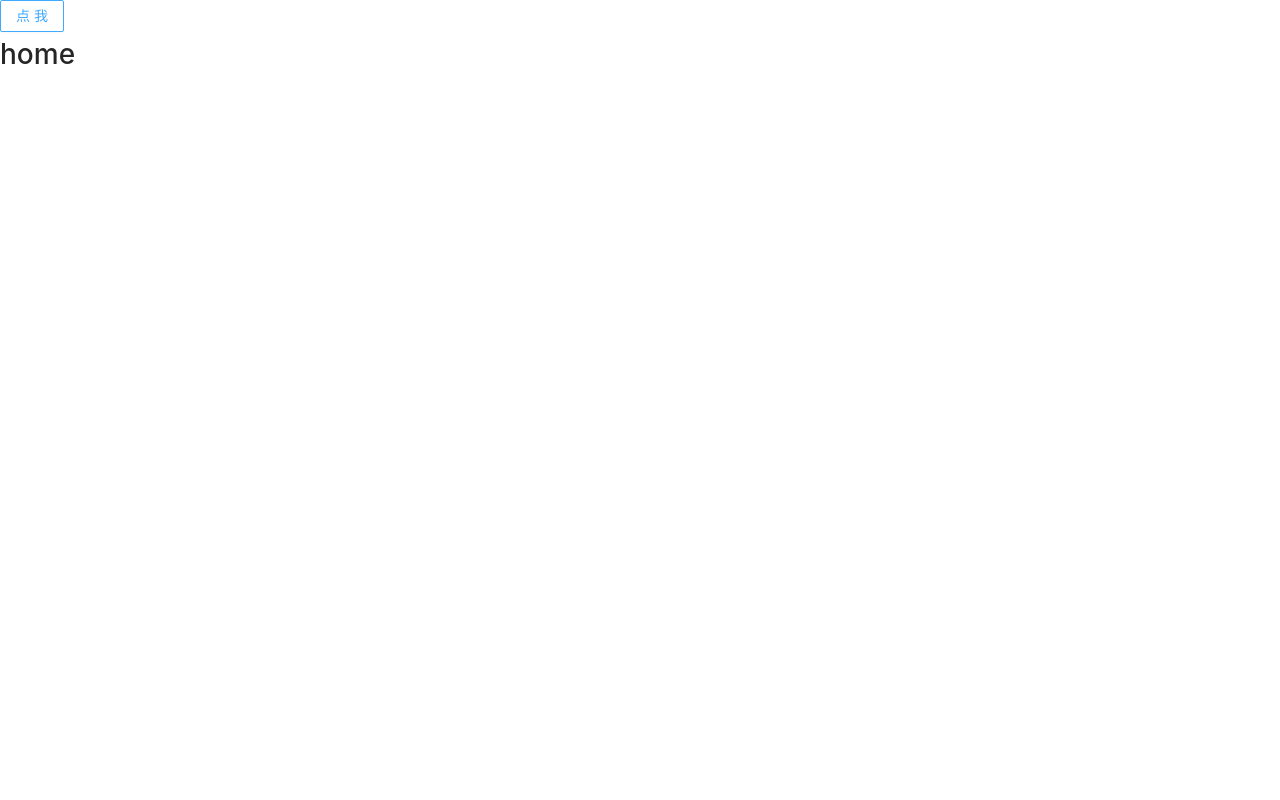
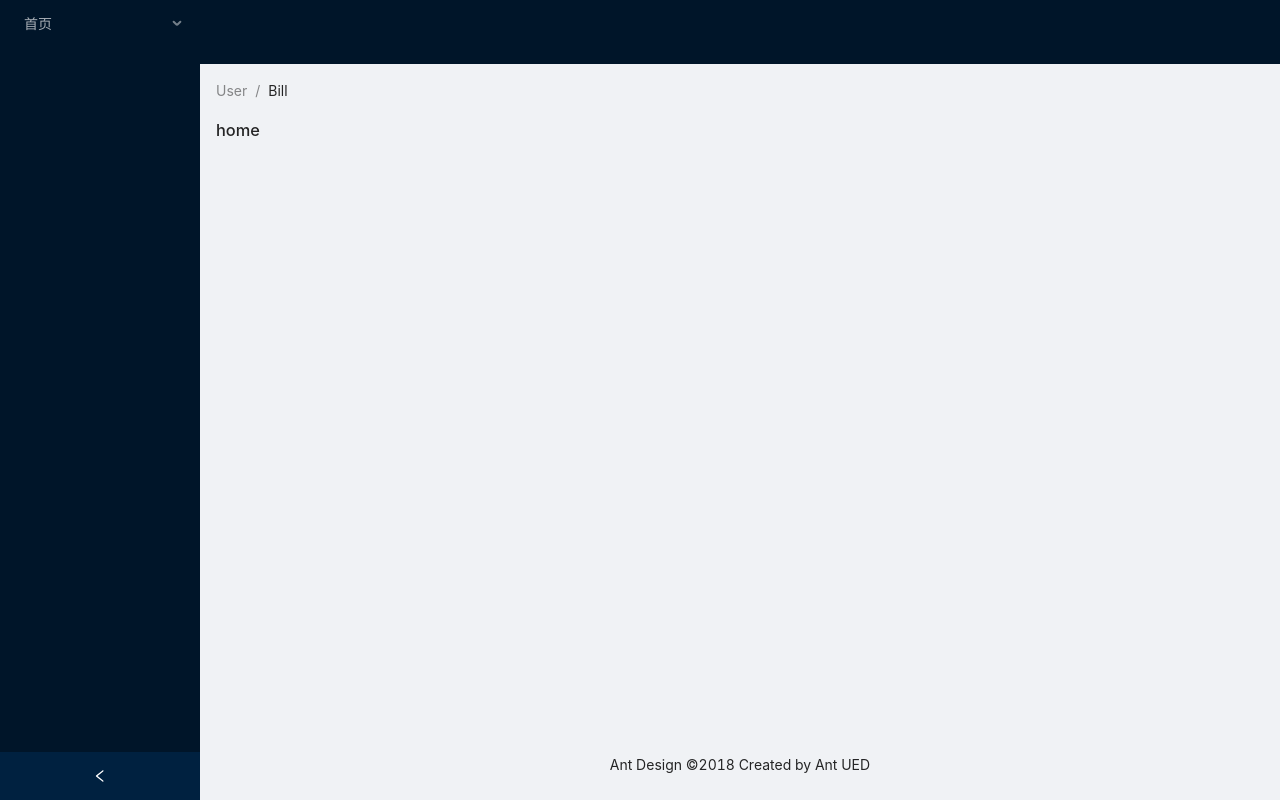
Before and after one commit to imchaoyu/react-framework-webpack, a React app: page /home in a window 1280 px wide. Built offline with nearby package versions, Linux system fonts and the light colour scheme.

Commit message:
feat: 增加路由功能

```diff
--- a/config/webpack.config.js
+++ b/config/webpack.config.js
@@ -231,7 +231,7 @@ module.exports = function (env) {
       alias: {
         // 配置别名
         '@': resolveAPP('../src'),
-        '@api': resolveAPP('../src/api'),
+        '@api': resolveAPP('../src/services'),
       },
     },
     externals,
--- a/package.json
+++ b/package.json
@@ -45,10 +45,12 @@
     "webpack-dev-server": "^4.9.3"
   },
   "dependencies": {
+    "@ant-design/icons": "^4.7.0",
     "antd": "^4.22.2",
     "axios": "^0.27.2",
     "react": "^18.2.0",
     "react-dom": "^18.2.0",
+    "react-helmet-async": "^1.3.0",
     "react-router-dom": "^6.3.0"
   },
   "keywords": [
--- /dev/null
+++ b/src/layout/BasicLayout.js
@@ -0,0 +1,109 @@
+import { routes } from '@/routers/routes';
+import { Breadcrumb, Layout, Menu } from 'antd';
+import { useState } from 'react';
+import { Helmet, HelmetProvider } from 'react-helmet-async';
+import { Outlet, useLocation, useNavigate, useParams } from 'react-router-dom';
+const { Header, Content, Footer, Sider } = Layout;
+console.log('routes: ', routes);
+
+function getItem(label, key, iconText, children) {
+  const icon = '';
+  const title = icon ?? label;
+  return {
+    key,
+    icon,
+    children,
+    label,
+    title,
+  };
+}
+
+const title = '测试-';
+const getMenuData = (list = routes) => {
+  let menu = [];
+  list.map((route) => {
+    const isHide = route?.hideInMenu ?? false;
+    const isLayout = route?.layout ?? true;
+    (isHide || isLayout) &&
+      route.name &&
+      menu.push(
+        getItem(
+          route.name,
+          route.path,
+          route.icon,
+          route.children && [...getMenuData(route.children)],
+        ),
+      );
+  });
+  return menu;
+};
+const menuData = getMenuData();
+
+const BasicLayout = (props) => {
+  const navigate = useNavigate();
+  const location = useLocation();
+  const params = useParams();
+
+  const [collapsed, setCollapsed] = useState(false);
+  const handlerMenuClick = (info) => {
+    navigate(info.key);
+  };
+  return (
+    <>
+      <HelmetProvider>
+        <Helmet>
+          <title>{title}</title>
+          <meta name="description" content={title} />
+        </Helmet>
+      </HelmetProvider>
+      <Layout
+        style={{
+          minHeight: '100vh',
+        }}
+      >
+        <Sider collapsible collapsed={collapsed} onCollapse={(value) => setCollapsed(value)}>
+          <div className="logo" />
+          <Menu
+            theme="dark"
+            defaultSelectedKeys={['1']}
+            mode="inline"
+            items={menuData}
+            onClick={handlerMenuClick}
+          />
+        </Sider>
+        <Layout className="site-layout">
+          <Header
+            className="site-layout-background"
+            style={{
+              padding: 0,
+            }}
+          />
+          <Content
+            style={{
+              margin: '0 16px',
+            }}
+          >
+            <Breadcrumb
+              style={{
+                margin: '16px 0',
+              }}
+            >
+              <Breadcrumb.Item>User</Breadcrumb.Item>
+              <Breadcrumb.Item>Bill</Breadcrumb.Item>
+            </Breadcrumb>
+            <Outlet />
+          </Content>
+          <Footer
+            style={{
+              textAlign: 'center',
+            }}
+          >
+            Ant Design ©2018 Created by Ant UED
+          </Footer>
+        </Layout>
+      </Layout>
+    </>
+  );
+};
+
+export default BasicLayout;
--- /dev/null
+++ b/src/layout/index.js
@@ -0,0 +1,2 @@
+import BasicLayout from './BasicLayout';
+export { BasicLayout as default };
--- a/src/App.js
+++ b/src/pages/App.js
@@ -1,4 +1,4 @@
-import { getKeyByDemo } from '@/services/demo';
+import { getKeyByDemo } from '@api/demo';
 import { Button } from 'antd';
 import { useState } from 'react';
 import { Outlet } from 'react-router-dom';
--- a/src/routers/index.js
+++ b/src/routers/index.js
@@ -1,23 +1,50 @@
-import React from 'react';
+import { lazy, memo, Suspense } from 'react';
 import { BrowserRouter as Router, Navigate, Route, Routes } from 'react-router-dom';
 
-// import Loading from 'components/loading';
-// import NotFind from 'components/notFind';
+import Loading from '@/components/Loading';
+import BasicLayout from '@/layout/BasicLayout';
+import { routes } from './routes';
 
-import { mainRouteConfig } from './routes';
+//
+const lazyLoad = (path) => {
+  if (!path) return;
+  const regPath = path.replace('./', '');
+  console.log('`@/pages/${regPath}`: ', `@/pages/${regPath}`);
+  return lazy(() => import(`@/pages/${regPath}`));
+};
 
 const renderRouter = (routerList) => {
   return routerList.map((item) => {
-    const { path, exact, noAuth, children } = item;
-    const token = localStorage.getItem('token');
-    // 无权限拦截
-    if (!noAuth && !token)
-      return <Route path="*" key={'login'} element={<Navigate to="/login" />} />;
+    const { path, children } = item;
+    const layout = item.layout ?? true;
+    // const token = localStorage.getItem('token');
+    // console.log(token);
+    // if (!noAuth && !token) return <Route path="*" element={<Navigate to="/login" />} />;
+    // const ele = LazyLoad(item.component);
+    // console.log(item.component, ele);
+    if (!item.path) {
+      return <Route path={item.from} element={<item.to />} />;
+    }
+    const ele = item.component && !layout ? <item.component /> : <BasicLayout />;
+
     return (
-      <Route key={path} exact={exact} path={path} element={<item.component />}>
+      <Route
+        key={path}
+        exact={item.exact ?? true}
+        path={path}
+        element={item.redirect ? <Navigate to={item.redirect} /> : ele}
+      >
         {!!children &&
           children.map((i) => {
-            return <Route key={i.path} exact={i.exact} path={i.path} element={<i.component />} />;
+            const iele = i.component && !i.layout ? <i.component /> : <BasicLayout />;
+            return (
+              <Route
+                key={i.path}
+                exact={i.exact ?? true}
+                path={i.path}
+                element={i.redirect ? <Navigate to={i.redirect} /> : iele}
+              />
+            );
           })}
       </Route>
     );
@@ -27,15 +54,11 @@ const renderRouter = (routerList) => {
 const Routers = (props) => {
   return (
     <Router>
-      <React.Suspense fallback={<>loading...</>}>
-        <Routes>
-          {renderRouter(mainRouteConfig)}
-          {/* 404 */}
-          <Route path="*" element={<>404,to login</>} />
-        </Routes>
-      </React.Suspense>
+      <Suspense fallback={<Loading />}>
+        <Routes>{renderRouter(routes)}</Routes>
+      </Suspense>
     </Router>
   );
 };
 
-export default React.memo(Routers);
+export default memo(Routers);
--- a/src/routers/routes.js
+++ b/src/routers/routes.js
@@ -1,23 +1,45 @@
 //index.js
-import React from 'react';
+import { NotFound } from '@/components/404';
+import { lazy } from 'react';
 
-const App = React.lazy(() => import(/* webpackChunkName: "Home" */ '@/App'));
-const Login = React.lazy(() => import(/* webpackChunkName: "Login" */ '@/pages/login'));
-const System = React.lazy(() => import(/* webpackChunkName: "Login" */ '@/pages/system'));
-const Home = React.lazy(() => import(/* webpackChunkName: "Login" */ '@/pages/home'));
+// const BasicLayout = lazy(() => import(/* webpackChunkName: "Layout" */ '@/layout'));
+const App = lazy(() => import(/* webpackChunkName: "Layout" */ '@/pages/App'));
+const Login = lazy(() => import(/* webpackChunkName: "Login" */ '@/pages/Login'));
+const System = lazy(() => import(/* webpackChunkName: "System" */ '@/pages/System'));
+const Home = lazy(() => import(/* webpackChunkName: "Home" */ '@/pages/Home'));
 
 // 主路由
-export const mainRouteConfig = [
+export const routes = [
   {
     path: '/',
-    title: '首页',
-    exact: true,
-    component: App,
-    noAuth: true,
+    name: '首页',
+    icon: 'smile',
+    accsee: '',
     children: [
-      { path: '/home', title: '首页', exact: true, component: Home, noAuth: true },
-      { path: '/system', title: '系统', exact: true, component: System, noAuth: true },
+      { path: '/', redirect: '/home' },
+      {
+        path: '/home',
+        name: '首页',
+        icon: 'Home',
+        component: Home,
+      },
+      { path: '/app', name: 'APP', icon: 'smile', component: App },
+      {
+        path: '/system',
+        name: '系统',
+        icon: 'smile',
+        component: System,
+      },
     ],
   },
-  { path: '/login', title: '登录', exact: true, component: Login, noAuth: true },
+  {
+    path: '/login',
+    name: '登录',
+    layout: false,
+    component: Login,
+  },
+  {
+    from: '*',
+    to: NotFound,
+  },
 ];
```
Also changed, not shown: src/routers/LazyLoad.js (added, +12 -0 lines), .eslintrc.js, 1 other file (tests, documents, lock files or other folders).
